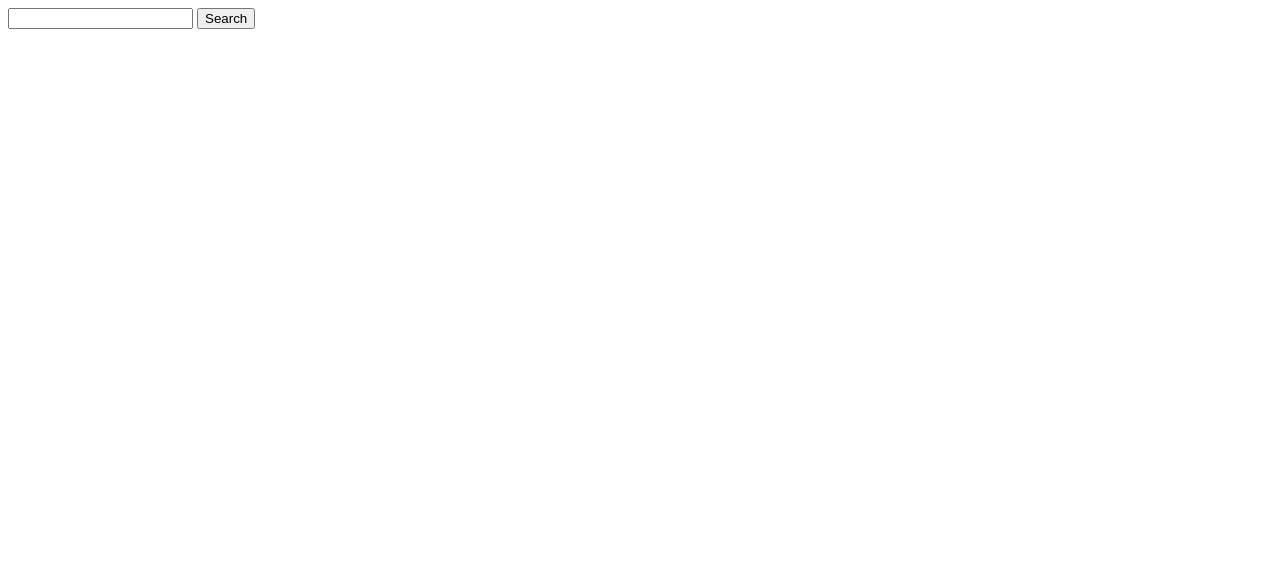
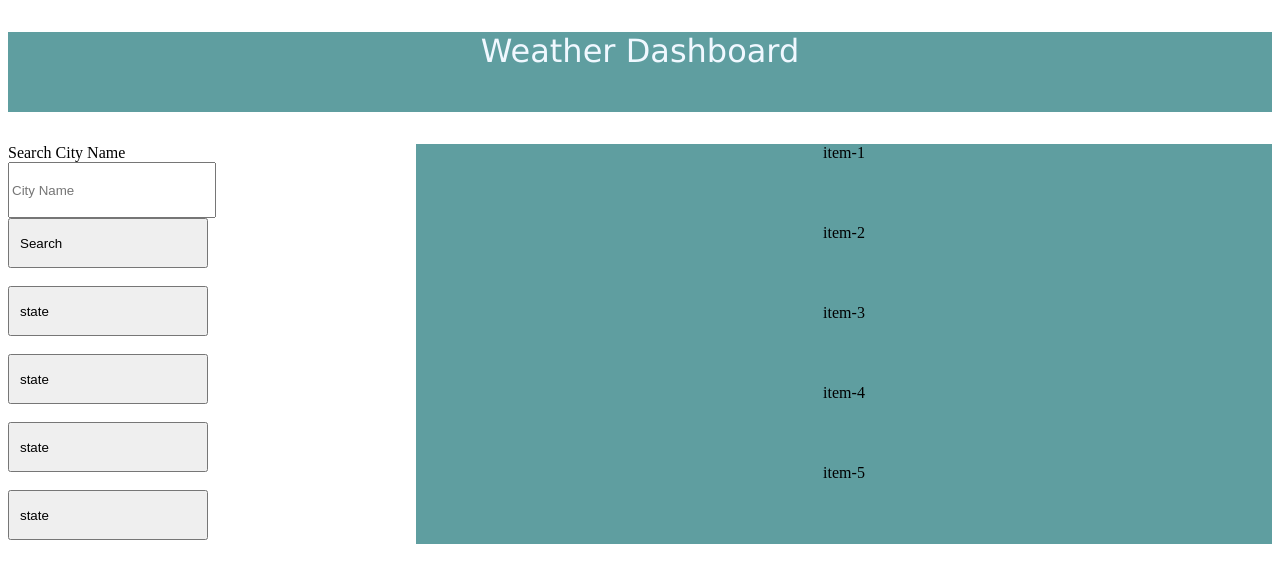
Before and after one commit to ajstyza/Weather-Dashboard, a plain HTML site: page index.html in a window 1280 px wide. Drawn offline with Linux system fonts and the light colour scheme.

```diff
--- a/index.html
+++ b/index.html
@@ -5,18 +5,39 @@
     <meta http-equiv="X-UA-Compatible" content="IE=edge">
     <meta name="viewport" content="width=device-width, initial-scale=1.0">
     <title>Weather Dashboard</title>
+    <link rel="stylesheet" href="./style.css">
 </head>
 
 <header>
-
+<p id = "weather-header">Weather Dashboard</p>
 </header>
 <body>
-    <div class ="search-container">
+<div class= "main">
+    <div class ="search-container">Search City Name
         <form action="">
-            <input type="text">
+            <input class = "search-input" type="text" placeholder="City Name">
             <button class="btn" id = "search-btn">Search</button>
+            <br>
+            <button class="btn" id = "state-btn-1">state</button>
+            <br>
+            <button class="btn" id = "state-btn-2">state</button>
+            <br>
+            <button class="btn" id = "state-btn-3">state</button>
+            <br>
+            <button class="btn" id = "state-btn-4">state</button>
         </form>
     </div>
 
+    <div class = "divider"></div>
+
+    <div class = "weather-container">
+        <div class = "content-box" id = "box1">item-1</div>
+        <div class = "content-box" id = "box2">item-2</div>
+        <div class = "content-box" id = "box3">item-3</div>
+        <div class = "content-box" id = "box4">item-4</div>
+        <div class = "content-box" id = "box5">item-5</div>
+    </div>
+</div>
+    <script>src="./script.js"</script>
 </body>
 </html>
--- /dev/null
+++ b/style.css
@@ -0,0 +1,51 @@
+header{
+    background-color: cadetblue;
+    width: 100%;
+    height: 100%;
+}
+.main {
+    display: flex;
+    flex-direction: row;
+}
+#weather-header{
+    text-align: center;
+    font-size: xx-large;
+    font-family: 'Lucida Sans', 'Lucida Sans Regular', 'Lucida Grande', 'Lucida Sans Unicode', Geneva, Verdana, sans-serif;
+    color: aliceblue;
+    height: 10vh;
+}
+
+.weather-container{
+    display: grid;
+    margin-left: 200px;
+    border-color: black 20px;
+    background-color: cadetblue;
+    height: 50vh;
+    width: 70vw;
+    justify-content: space-around;
+}
+.content-box{
+    justify-content: space-between;
+    border-color: aliceblue;
+}
+input{
+    width: 200px;
+    height: 50px;
+}
+button{
+    display: flex;
+    flex-direction: column;
+    width: 200px;
+    height: 50px;
+    justify-content: space-around;
+    padding: 10px;
+    margin: 20px black;
+
+}
+/* .divider{
+    width: 10px;
+    height: 100vh;
+    color: black;
+    margin-left: 300px;
+}
+*/
```
Also changed, not shown: script.js (added, +16 -0 lines).
